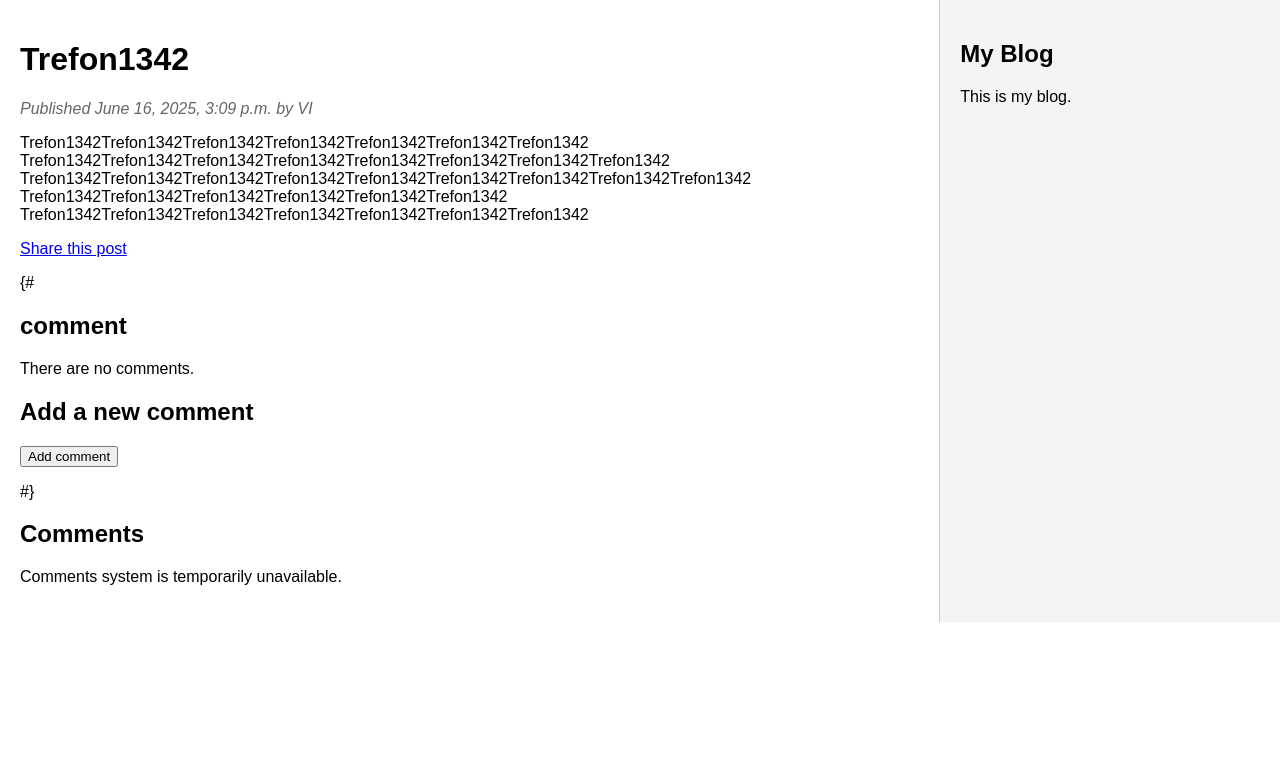
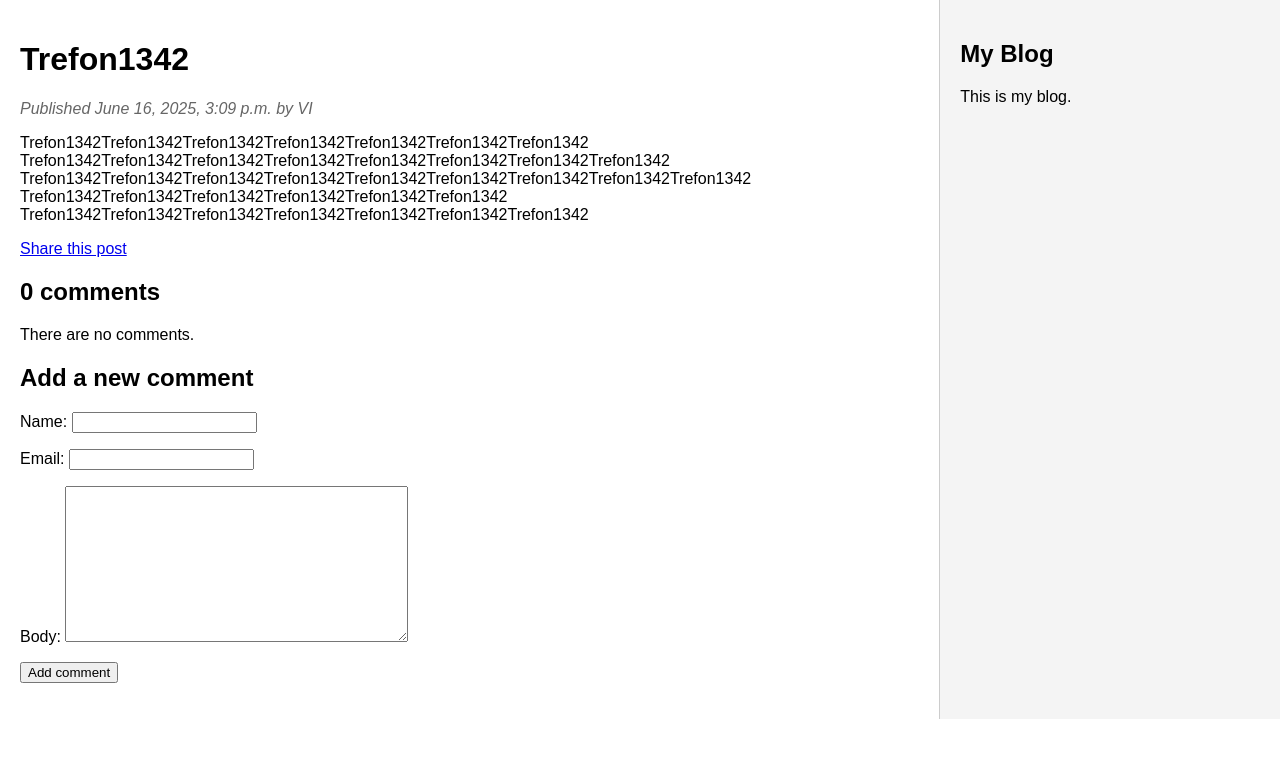
Before and after one commit to CleverGameCreator/mysite, a Django app: a page that uses mysite/blog/templates/blog/post/detail.html in a window 1280 px wide. Shown: the top 758 px of the page. Run offline with Django 4.2, Linux system fonts and the light colour scheme; data comes from the database, SQL or seed files in the repository; both versions use the stored data as it was after the commit; parts of the project's set-up code (start-up, migrations or seed data) failed here and were passed over.

Commit message:
18/06/2025

```diff
--- a/mysite/blog/templates/blog/post/detail.html
+++ b/mysite/blog/templates/blog/post/detail.html
@@ -11,8 +11,7 @@
             Share this post
         </a>
     </p>
-    {# Временно отключаем секцию комментариев #}
-    {# {% with comments.count as total_comments %}
+    {% with comments.count as total_comments %}
         <h2>
             {{ total_comments }} comment{{ total_comments|pluralize }}
         </h2>
@@ -28,8 +27,5 @@
     {% empty %}
         <p>There are no comments.</p>
     {% endfor %}
-    {% include "blog/post/includes/comment_form.html" %} #}
-
-    <h2>Comments</h2>
-    <p>Comments system is temporarily unavailable.</p>
+    {% include "blog/post/includes/comment_form.html" %}
 {% endblock %}
--- a/mysite/blog/views.py
+++ b/mysite/blog/views.py
@@ -72,17 +72,15 @@
                              publish__year=year,
                              publish__month=month,
                              publish__day=day)
-    # Временно отключаем получение комментариев
     # Список активных комментариев к этому посту
-    # comments = post.comments.filter(active=True)
+    comments = post.comments.filter(active=True)
     # Форма для комментирования пользователями
-    # form = CommentForm()
+    form = CommentForm()
     return render(request,
                 'blog/post/detail.html',
                 {'post': post,
-                # 'comments': comments,
-                # 'form': form
-                })
+                 'comments': comments,
+                 'form': form})
 
 @require_POST
 def post_comment(request, post_id):
```
Also changed, not shown: mysite/blog/migrations/0003_comment.py (deleted), mysite/db.sqlite3.
